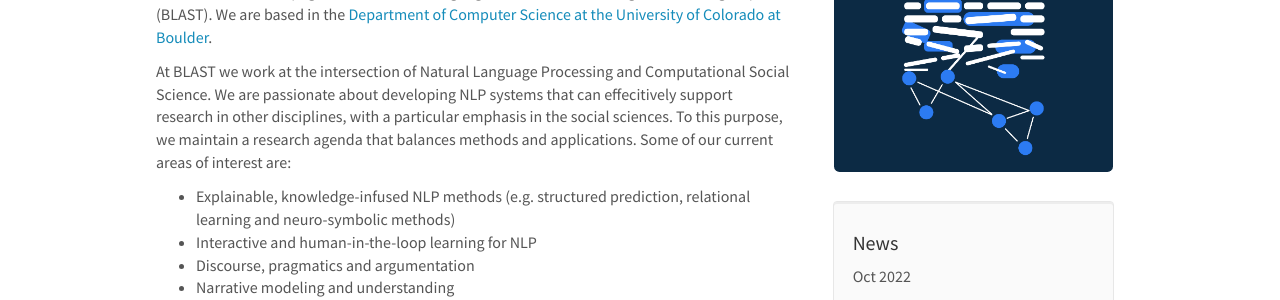
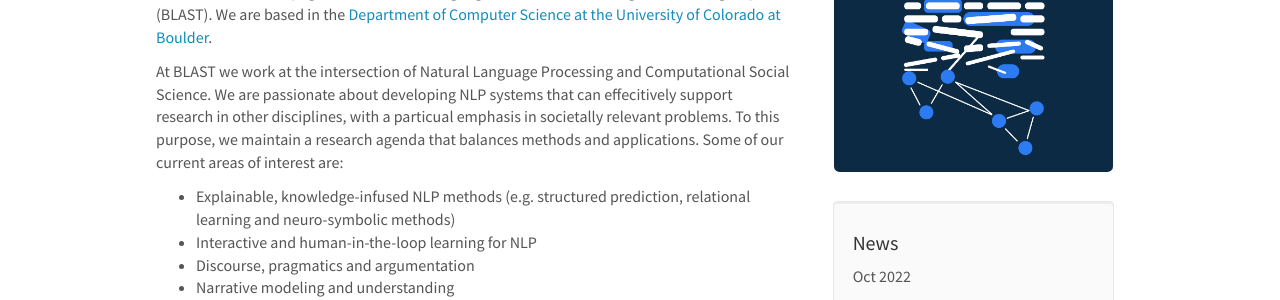
Before and after one commit to blast-cu/blast-cu.github.io, a Jekyll site: the page built from _pages/home.md, in a window 1280 px wide and 1045 px high. Shown: the part 183-483 px from the top of the window. Built offline with Jekyll 4.4.1, drawn with Linux system fonts in a browser that asks for light colours; nearby versions of some CDN libraries.

Commit message:
Update home.md

```diff
--- a/_pages/home.md
+++ b/_pages/home.md
@@ -11,7 +11,7 @@ Science at the University of Colorado at Boulder](https://www.colorado.edu/cs/).
 
 At BLAST we work at the intersection of Natural Language Processing and
 Computational Social Science. We are passionate about developing NLP systems that
-can effecitively support research in other disciplines, with a particular emphasis in the social sciences. To this purpose, we maintain a research agenda that balances methods and applications. Some of our current areas of interest are:
+can effecitively support research in other disciplines, with a particual emphasis in societally relevant problems. To this purpose, we maintain a research agenda that balances methods and applications. Some of our current areas of interest are:
 
 * Explainable, knowledge-infused NLP methods (e.g. structured
 prediction, relational learning and neuro-symbolic methods)
```
